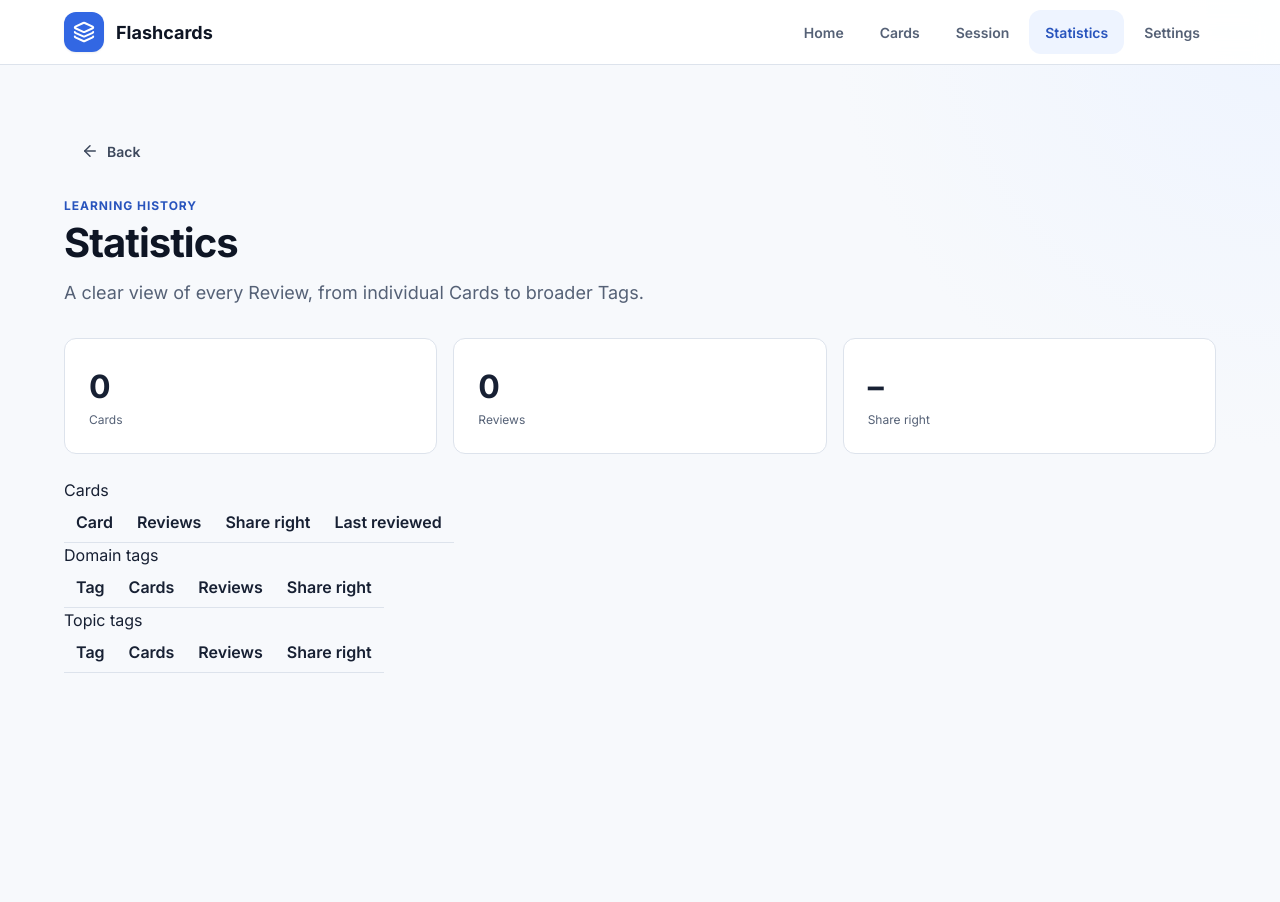
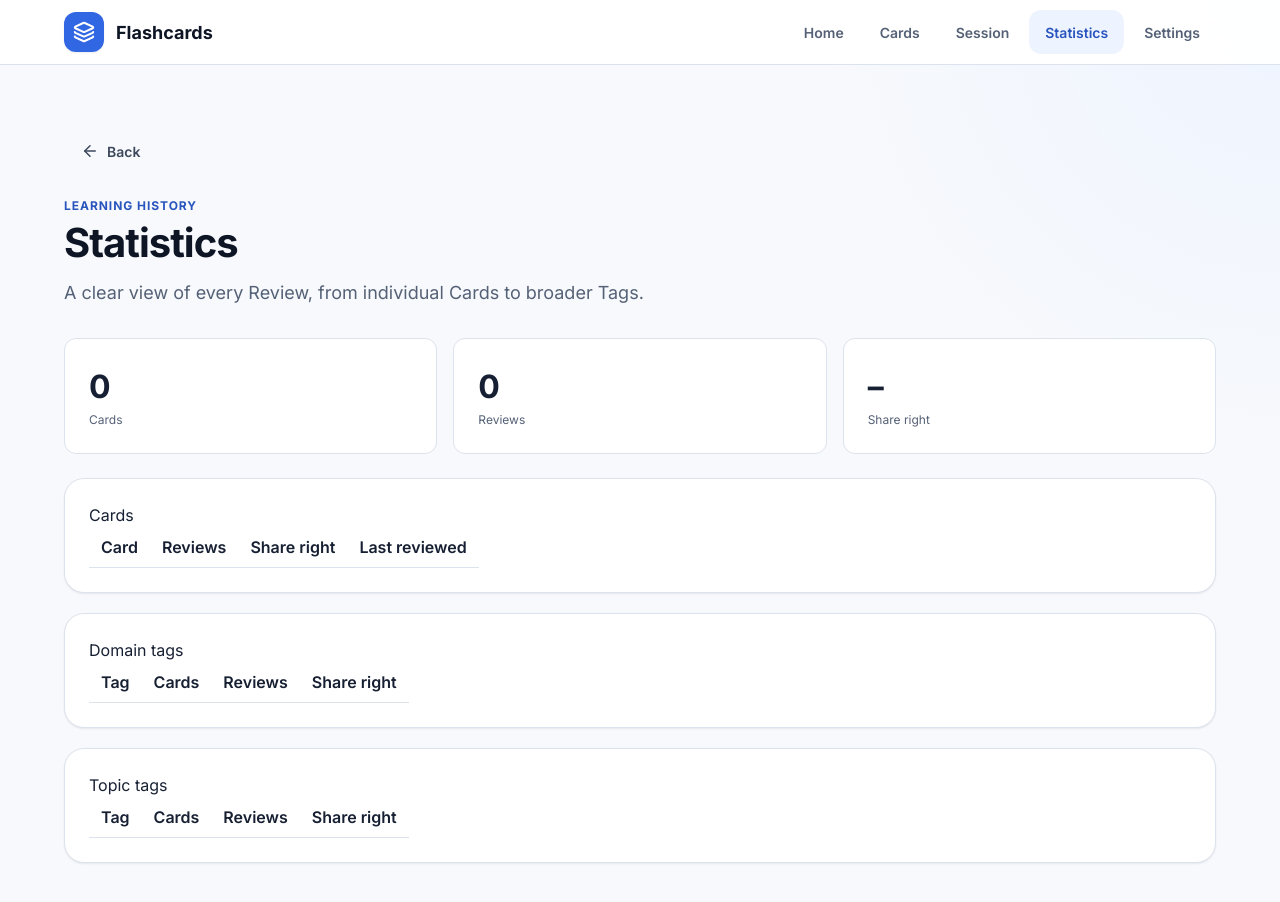
Before and after one commit to albert-schilling/flashcards, a React (Vite) app in the folder apps/web/: page / in a window 1280 px wide. Both pictures are taken after a click on the button "Statistics". Shown: the top 902 px of the page. Before the commit the page ends 800 px from the top, so only its background shows below. Built offline with nearby package versions, Linux system fonts and the light colour scheme.

Commit message:
behavioural: put each Statistics table in a panel with row headers (#57)
Co-Authored-By: Claude Opus 5.5 <noreply@anthropic.com>

```diff
--- a/apps/web/src/Statistics.tsx
+++ b/apps/web/src/Statistics.tsx
@@ -1,5 +1,6 @@
 import type { TCard } from "@flashcards/cards";
 import { ArrowLeft } from "lucide-react";
+import { useId, type ReactNode } from "react";
 import { PageHeading } from "./PageHeading";
 import { useText } from "./language.context";
 import { statistics, type TTagStatistics } from "./review.statistics";
@@ -9,11 +10,23 @@ function share(reviews: number, right: number): string {
   return reviews === 0 ? "–" : `${Math.round((100 * right) / reviews)}%`;
 }
 
+/** A panel whose h2 names the table inside it; the table scrolls sideways when the panel is narrower. */
+function TablePanel(props: { title: string; children: ReactNode }) {
+  const id = useId();
+  return (
+    <section className="panel table-panel">
+      <h2 id={id}>{props.title}</h2>
+      <div className="table-scroll">
+        <table aria-labelledby={id}>{props.children}</table>
+      </div>
+    </section>
+  );
+}
+
 function TagTable({ name, rows }: { name: string; rows: TTagStatistics[] }) {
   const text = useText();
   return (
-    <table>
-      <caption>{name}</caption>
+    <TablePanel title={name}>
       <thead>
         <tr>
           <th>{text.tag}</th>
@@ -25,14 +38,14 @@ function TagTable({ name, rows }: { name: string; rows: TTagStatistics[] }) {
       <tbody>
         {rows.map((row) => (
           <tr key={row.tag}>
-            <td>{row.tag}</td>
+            <th scope="row">{row.tag}</th>
             <td>{row.cards}</td>
             <td>{row.reviews}</td>
             <td>{share(row.reviews, row.right)}</td>
           </tr>
         ))}
       </tbody>
-    </table>
+    </TablePanel>
   );
 }
 
@@ -65,8 +78,8 @@ export function Statistics(props: { cards: TCard[]; reviews: TReview[]; onBack:
           <span>{text.shareRight}</span>
         </div>
       </section>
-      <table>
-        <caption>{text.cards}</caption>
+      <div className="table-sections">
+        <TablePanel title={text.cards}>
           <thead>
             <tr>
               <th>{text.card}</th>
@@ -78,16 +91,17 @@ export function Statistics(props: { cards: TCard[]; reviews: TReview[]; onBack:
           <tbody>
             {cards.map((row) => (
               <tr key={row.card.id}>
-              <td>{row.card.id}</td>
+                <th scope="row">{row.card.id}</th>
                 <td>{row.reviews}</td>
                 <td>{share(row.reviews, row.right)}</td>
                 <td>{row.lastReviewedAt ? text.date(new Date(row.lastReviewedAt)) : text.never}</td>
               </tr>
             ))}
           </tbody>
-      </table>
+        </TablePanel>
         <TagTable name={text.domainTags} rows={domain} />
         <TagTable name={text.topicTags} rows={topic} />
+      </div>
     </>
   );
 }
--- a/apps/web/src/components.css
+++ b/apps/web/src/components.css
@@ -1357,6 +1357,11 @@
   margin-bottom: var(--space-6);
 }
 
+.table-sections {
+  display: grid;
+  gap: var(--space-5);
+}
+
 .stat-overview {
   display: grid;
   grid-template-columns: repeat(3, 1fr);
```
Lines whose indentation alone changed are shown as unchanged.
